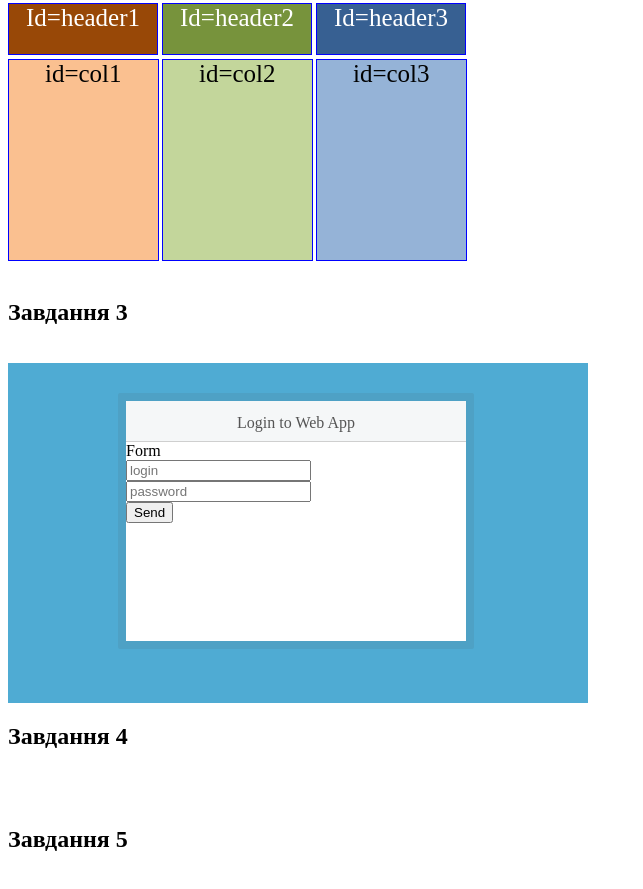
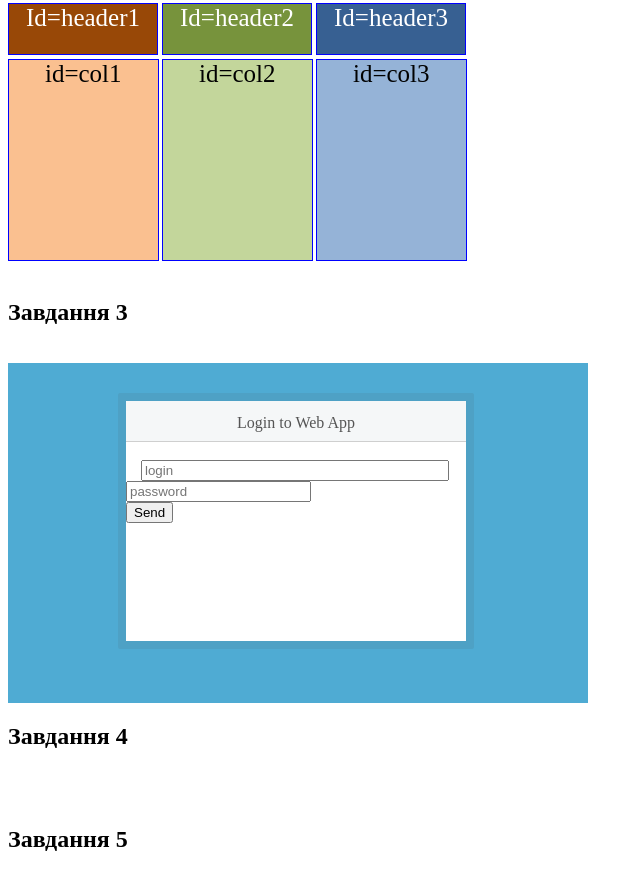
Before and after one commit to eRinac0/unit4, a plain HTML site: page index.html in a window 1280 px wide. Shown: the part 930-1819 px from the top of the page, without its empty margins (0-643 px from the left). Drawn offline with Linux system fonts and the light colour scheme.

Commit message:
add task3.2

```diff
--- a/css/style.css
+++ b/css/style.css
@@ -111,3 +111,10 @@ text-align: center;
     padding-top: 13px;
     display: block;
 }
+.input{
+    margin-left: 15px;
+    width: 300px;
+}
+.input.input1{
+    margin-top: 30px;
+}
--- a/index.html
+++ b/index.html
@@ -51,11 +51,11 @@
             <div class="uptext-f">
                 <span class="text-u-f">Login to Web App</span>
             </div>
-            <form   method="get"> Form
+            <form   method="get">
                 <br>
-                <input type="text" placeholder="login" >
+                <input type="text" placeholder="login" class="input">
                 <br>
-                <input type="password" placeholder="password" >
+                <input type="password" placeholder="password" class="input1">
                 <br>
                 <button >Send</button>
             </form>
```
